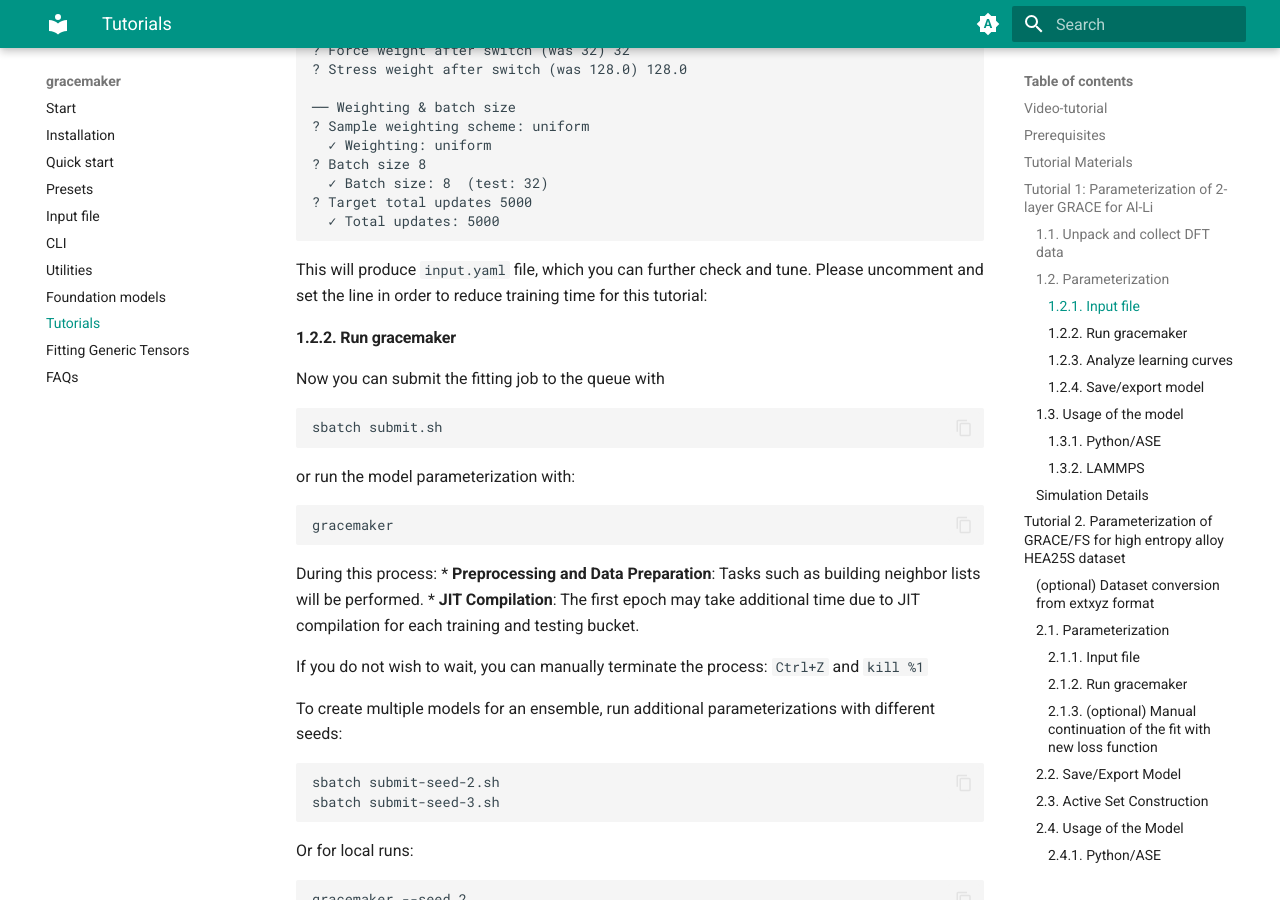
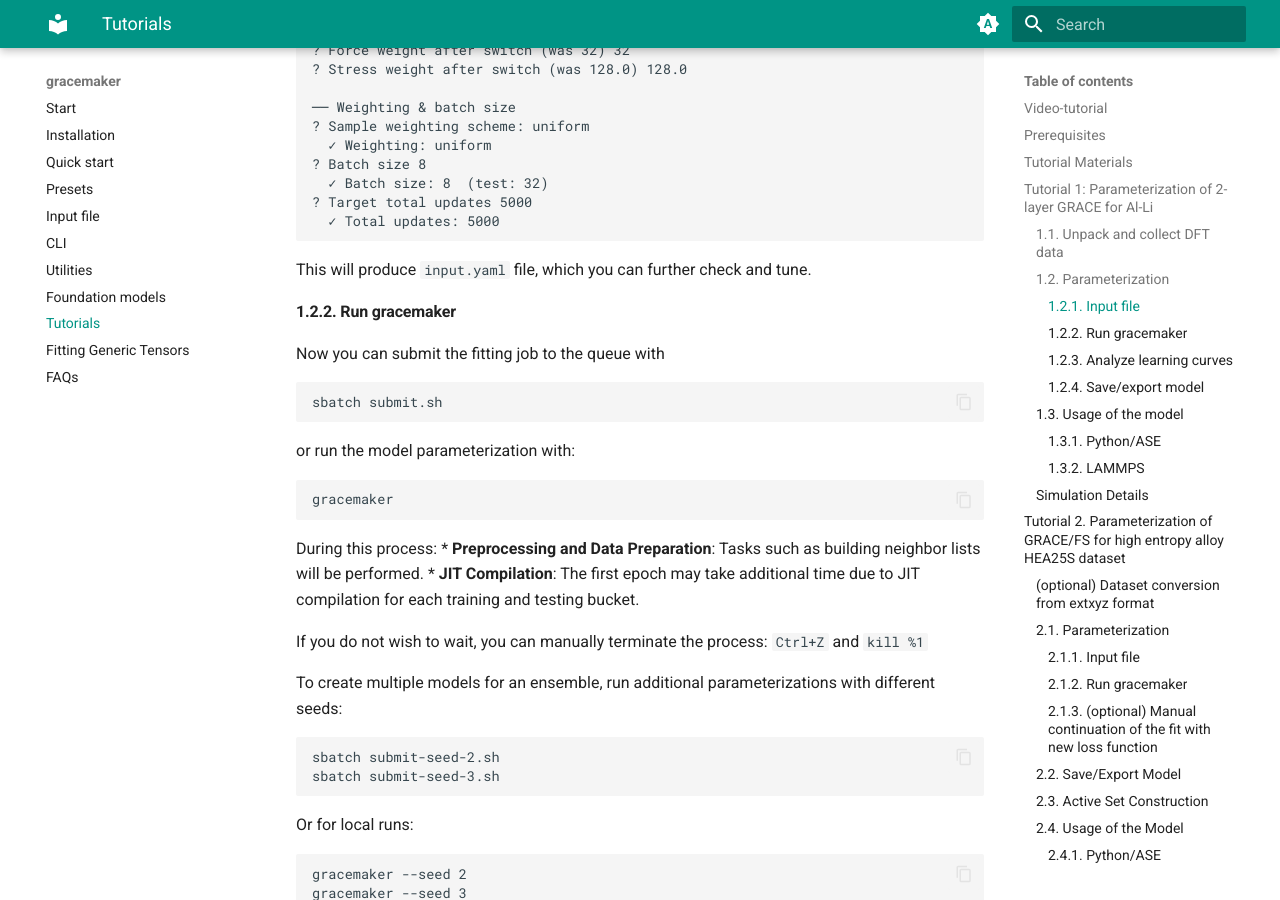
Before and after one commit to ICAMS/grace-tensorpotential, an MkDocs documentation site: the page built from docs/gracemaker/tutorials.md, in a window 1280 px wide and 900 px high, scrolled down 2197 px. Built offline with MkDocs 1.6.1 and Material for MkDocs 9.7.7, drawn with Linux system fonts in a browser that asks for light colours.

Commit message:
upd tutorials.md

````diff
--- a/docs/gracemaker/tutorials.md
+++ b/docs/gracemaker/tutorials.md
@@ -113,9 +113,6 @@
 ```
 
 This will produce `input.yaml` file, which you can further check and tune.
-Please uncomment and set the line in order to reduce training time for this tutorial:
-
-
 
 #### 1.2.2. Run gracemaker
 
````
